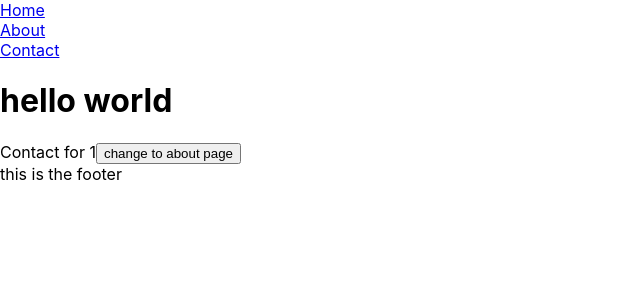
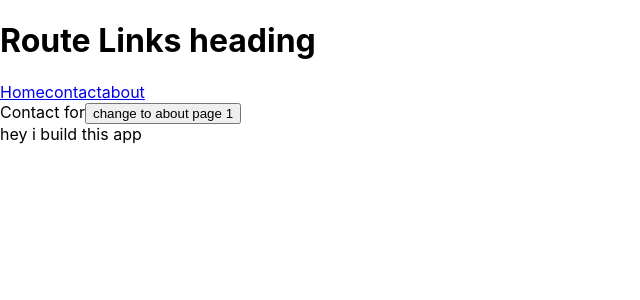
Before and after one commit to Dipak2056/reactrouterdomv6, a React (Create React App) app: page /contact/1 in a window 1280 px wide. Shown: the top 300 px of the page, without its empty margins (0-640 px from the left). Built offline with nearby package versions, Linux system fonts and the light colour scheme.

Commit message:
did it all from the scratch again

```diff
--- a/src/App.js
+++ b/src/App.js
@@ -4,24 +4,30 @@ import { BrowserRouter as Router, Routes, Route, Link } from "react-router-dom";
 import Home from "./pages/Home";
 import About from "./pages/About";
 import Contact from "./pages/Contact";
-import Errorpage from "./pages/Errorpage";
+import Error from "./pages/Error";
 
 function App() {
   return (
     <Router>
-      <nav>
-        <Link to="/">Home</Link> <br />
-        <Link to="/about">About</Link> <br />
-        <Link to="/contact">Contact</Link> <br />
-      </nav>
-      <h1>hello world</h1>
+      <h1>Route Links heading</h1>
+      <Link to="/" path="/">
+        Home
+      </Link>
+      <Link to="/contact" path="/contact">
+        contact
+      </Link>
+      <Link to="/path" path="/about">
+        about
+      </Link>
       <Routes>
         <Route path="/" element={<Home />}></Route>
+        <Route path="/contact/:username" element={<Contact />}></Route>
         <Route path="/about" element={<About />}></Route>
-        <Route path="/contact/:username" element={<Contact />}></Route>
-        <Route path="*" element={<Errorpage />}></Route>
+        <Route path="*" element={<Error />}>
+          {" "}
+        </Route>
       </Routes>
-      <footer>this is the footer</footer>
+      <footer>hey i build this app</footer>
     </Router>
   );
 }
--- a/src/pages/Contact.jsx
+++ b/src/pages/Contact.jsx
@@ -5,13 +5,9 @@ const Contact = () => {
   let { username } = useParams();
   return (
     <div>
-      Contact for {username}
-      <button
-        onClick={() => {
-          navigate("/about");
-        }}
-      >
-        change to about page
+      Contact for
+      <button onClick={() => navigate("/about")}>
+        change to about page {username}
       </button>
     </div>
   );
--- /dev/null
+++ b/src/pages/Error.jsx
@@ -0,0 +1,7 @@
+import React from "react";
+
+const Error = () => {
+  return <div>Error this page is not found</div>;
+};
+
+export default Error;
--- a/src/pages/Errorpage.jsx
+++ /dev/null
@@ -1,7 +0,0 @@
-import React from "react";
-
-const Errorpage = () => {
-  return <div>Error page not found</div>;
-};
-
-export default Errorpage;
```
